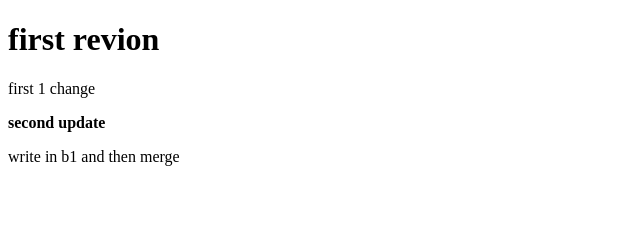
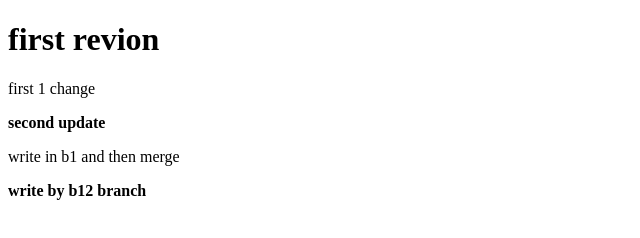
Before and after one commit to Yashvij19/new1, a plain HTML site: page index.html in a window 1280 px wide. Shown: the whole page, without its empty margins (0-640 px from the left). Drawn offline with Linux system fonts and the light colour scheme.

Commit message:
write in b12

```diff
--- a/index.html
+++ b/index.html
@@ -10,6 +10,7 @@
     <p>first 1 change</p>
     <b>second update </b>
     <p>write in b1 and then merge</p>
+    <b>write by b12 branch </b>
 
 </body>
 </html>
```
